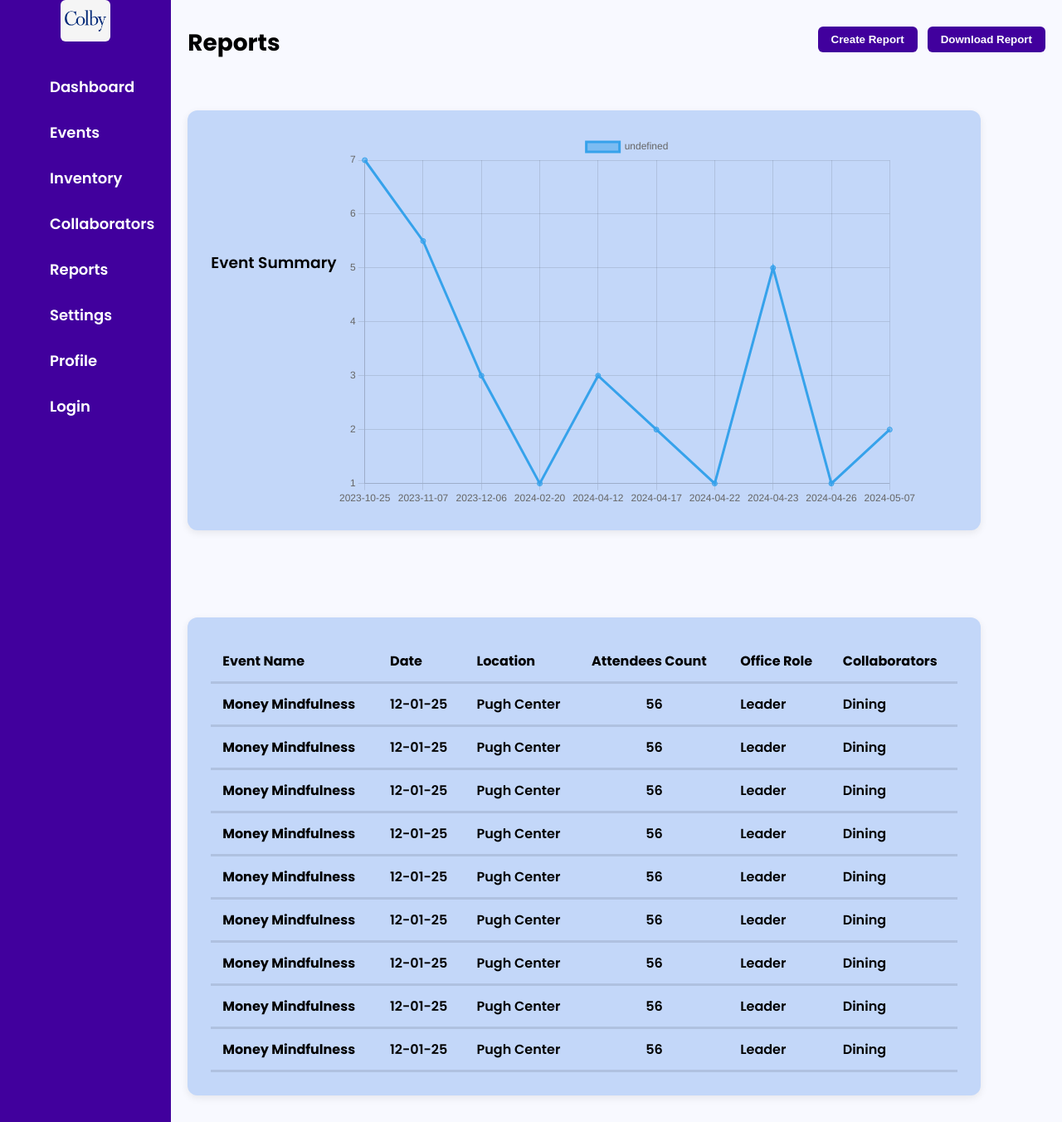
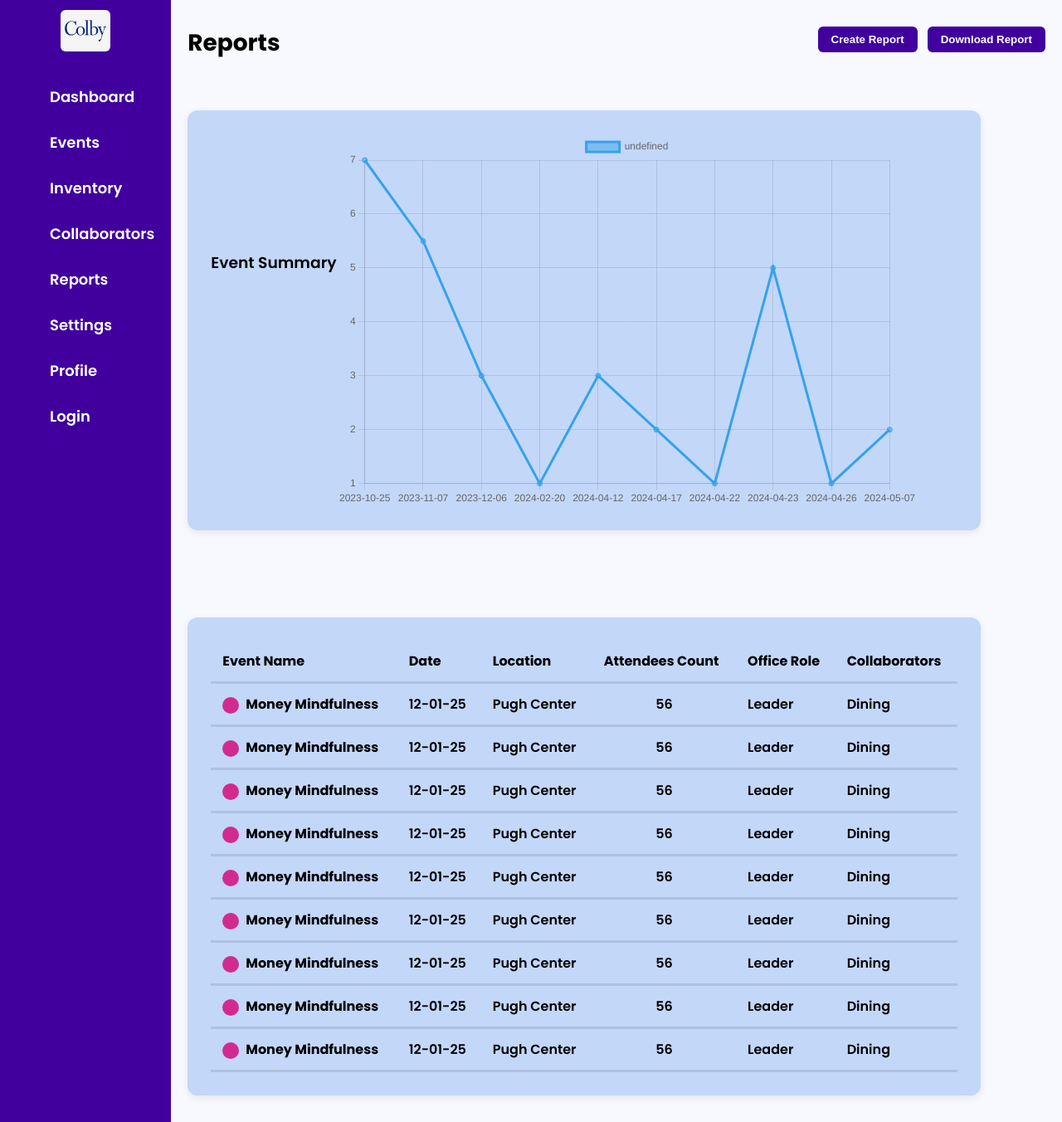
Before and after one commit to ooonab26-arch/Git-It-Done-Group-Sprint-3-Flask-App, a Flask app: template templates/report.html in a window 1280 px wide. Shown: the whole page at 83% size. Run offline with Flask 3, Linux system fonts and the light colour scheme; the template is opened without the code that fills it, so the values that code supplies are empty.

Commit message:
Bugs fixed in reports page and additional styling

```diff
--- a/static/css/report.css
+++ b/static/css/report.css
@@ -36,6 +36,7 @@ body {
     background-color: whitesmoke;
     padding: 5px;
     border-radius: 6px;
+    margin-top: 20%;
 }
 
 .sidebar {
@@ -181,6 +182,20 @@ body {
 
 }
 
+.event-name{
+    text-align: center;
+}
+
+.event-icon{
+  display: inline-block;
+  width: 20px;
+  height: 20px;
+  border-radius: 50%;
+  background:#d22b8f;
+  vertical-align: middle;
+  margin-right: 8px;
+}
+
 @media (max-width: 900px) {
     .sidebar {
         width: 100%;
--- a/templates/report.html
+++ b/templates/report.html
@@ -27,14 +27,14 @@
             </div>
 
             <ul class="sidebar-nav">
-                <li><a href="../templates/dashboard.html"></a>Dashboard</li>
-                <li><a href="../templates/events.html"></a>Events</li>
-                <li><a href="../templates/inventory.html"></a>Inventory</li>
-                <li><a href="../templates/collaborators.html"></a>Collaborators</li>
-                <li><a href="../templates/report.html"></a>Reports</li>
-                <li><a href="../templates/settings.html"></a>Settings</li>
-                <li><a href="../templates/profile.html"></a>Profile</li>
-                <li><a href="../templates/login.html"></a>Login</li>
+                <li id="dashboard" class="btn-nav"><a href="../templates/dashboard.html"></a>Dashboard</li>
+                <li id="events" class="btn-nav"><a href="../templates/events.html"></a>Events</li>
+                <li id="inventory" class="btn-nav"><a href="../templates/inventory.html"></a>Inventory</li>
+                <li id="collaborators" class="btn-nav"><a href="../templates/collaborators.html"></a>Collaborators</li>
+                <li id="report" class="btn-nav"><a href="../templates/report.html"></a>Reports</li>
+                <li id="settings" class="btn-nav"><a href="../templates/settings.html"></a>Settings</li>
+                <li id="profile" class="btn-nav"><a href="../templates/profile.html"></a>Profile</li>
+                <li id="login" class="btn-nav"><a href="../templates/login.html"></a>Login</li>
 
 
             </ul>
@@ -77,7 +77,9 @@
                     </thead>
                     <tbody class="event-table">
                         <tr>
-                            <th class="event-name">Money Mindfulness</th>
+
+                            <th class="event-name">
+                                <span class="event-icon"></span>Money Mindfulness</th>
                             <td class="event-date">12-01-25</td>
                             <td class="event-location">Pugh Center</td>
                             <td class="event-count">56</td>
@@ -87,7 +89,7 @@
                         </tr>
 
                         <tr>
-                            <th class="event-name">Money Mindfulness</th>
+                            <th class="event-name"><span class="event-icon"></span>Money Mindfulness</th>
                             <td class="event-date">12-01-25</td>
                             <td class="event-location">Pugh Center</td>
                             <td class="event-count">56</td>
@@ -98,7 +100,7 @@
 
 
                         <tr>
-                            <th class="event-name">Money Mindfulness</th>
+                            <th class="event-name"><span class="event-icon"></span>Money Mindfulness</th>
                             <td class="event-date">12-01-25</td>
                             <td class="event-location">Pugh Center</td>
                             <td class="event-count">56</td>
@@ -109,7 +111,7 @@
 
 
                         <tr>
-                            <th class="event-name">Money Mindfulness</th>
+                            <th class="event-name"><span class="event-icon"></span>Money Mindfulness</th>
                             <td class="event-date">12-01-25</td>
                             <td class="event-location">Pugh Center</td>
                             <td class="event-count">56</td>
@@ -120,7 +122,7 @@
 
 
                         <tr>
-                            <th class="event-name">Money Mindfulness</th>
+                            <th class="event-name"><span class="event-icon"></span>Money Mindfulness</th>
                             <td class="event-date">12-01-25</td>
                             <td class="event-location">Pugh Center</td>
                             <td class="event-count">56</td>
@@ -131,7 +133,7 @@
 
 
                         <tr>
-                            <th class="event-name">Money Mindfulness</th>
+                            <th class="event-name"><span class="event-icon"></span>Money Mindfulness</th>
                             <td class="event-date">12-01-25</td>
                             <td class="event-location">Pugh Center</td>
                             <td class="event-count">56</td>
@@ -142,7 +144,7 @@
 
 
                         <tr>
-                            <th class="event-name">Money Mindfulness</th>
+                            <th class="event-name"><span class="event-icon"></span>Money Mindfulness</th>
                             <td class="event-date">12-01-25</td>
                             <td class="event-location">Pugh Center</td>
                             <td class="event-count">56</td>
@@ -152,7 +154,7 @@
                         </tr>
 
                         <tr>
-                            <th class="event-name">Money Mindfulness</th>
+                            <th class="event-name"><span class="event-icon"></span>Money Mindfulness</th>
                             <td class="event-date">12-01-25</td>
                             <td class="event-location">Pugh Center</td>
                             <td class="event-count">56</td>
@@ -162,7 +164,7 @@
                         </tr>
 
                         <tr>
-                            <th class="event-name">Money Mindfulness</th>
+                            <th class="event-name"><span class="event-icon"></span>Money Mindfulness</th>
                             <td class="event-date">12-01-25</td>
                             <td class="event-location">Pugh Center</td>
                             <td class="event-count">56</td>
```
